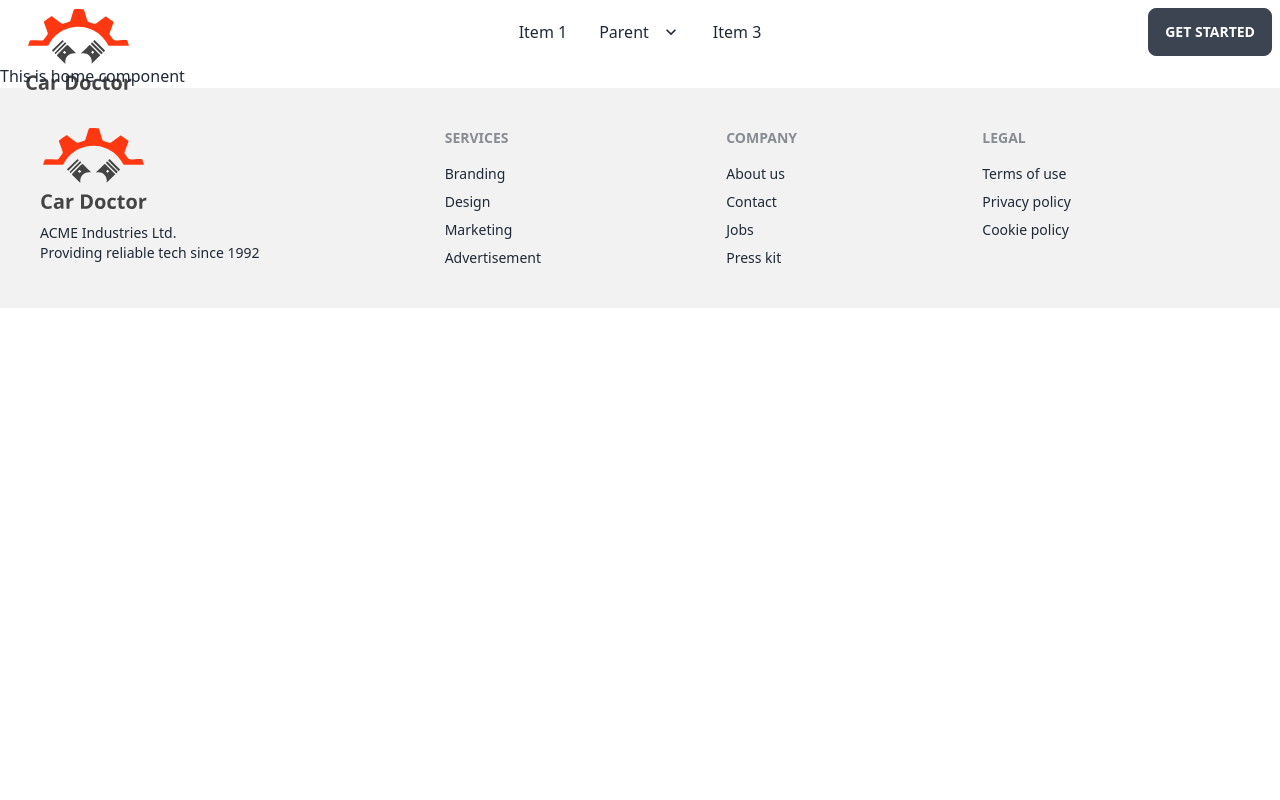
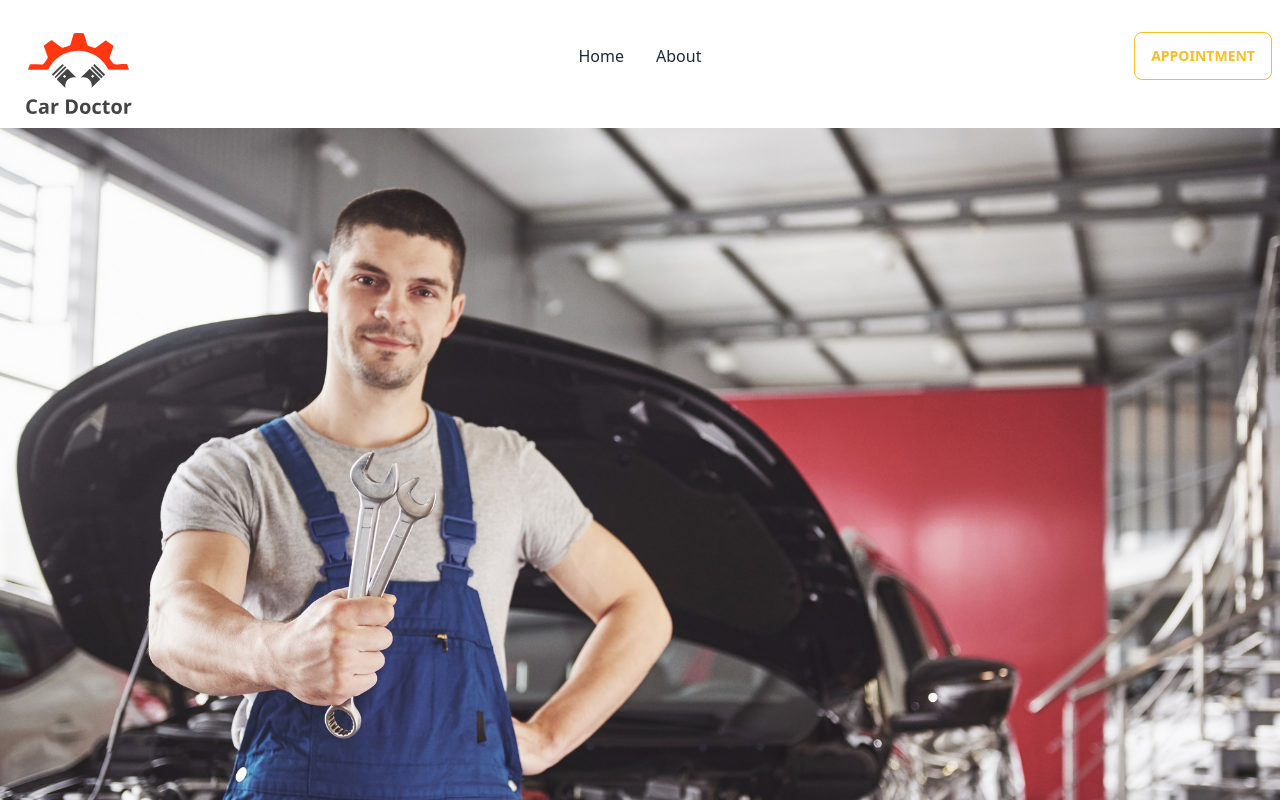
Before and after one commit to Aminul667/car-doctor-client, a React (Vite) app: page / in a window 1280 px wide. Shown: the top 800 px of the page. Built offline with nearby package versions, Linux system fonts and the light colour scheme.

Commit message:
69-3 Style Header and create simple banner

```diff
--- /dev/null
+++ b/src/pages/Home/Banner/Banner.jsx
@@ -0,0 +1,72 @@
+// import React from 'react';
+import img1 from '../../../assets/images/banner/1.jpg';
+import img2 from '../../../assets/images/banner/2.jpg';
+import img3 from '../../../assets/images/banner/3.jpg';
+import img4 from '../../../assets/images/banner/4.jpg';
+import img5 from '../../../assets/images/banner/5.jpg';
+import img6 from '../../../assets/images/banner/6.jpg';
+
+const Banner = () => {
+  return (
+    <div className="carousel w-full">
+      <div id="slide1" className="carousel-item relative w-full">
+        <img
+          src={img1}
+          className="w-full"
+        />
+        <div className="absolute flex justify-end transform -translate-y-1/2 left-5 right-5 bottom-0">
+          <a href="#slide4" className="btn btn-circle mr-5">
+            ❮
+          </a>
+          <a href="#slide2" className="btn btn-circle">
+            ❯
+          </a>
+        </div>
+      </div>
+      <div id="slide2" className="carousel-item relative w-full">
+        <img
+          src={img2}
+          className="w-full"
+        />
+        <div className="absolute flex justify-end transform -translate-y-1/2 left-5 right-5 bottom-0">
+          <a href="#slide1" className="btn btn-circle mr-5">
+            ❮
+          </a>
+          <a href="#slide3" className="btn btn-circle">
+            ❯
+          </a>
+        </div>
+      </div>
+      <div id="slide3" className="carousel-item relative w-full">
+        <img
+          src={img3}
+          className="w-full"
+        />
+        <div className="absolute flex justify-end transform -translate-y-1/2 left-5 right-5 bottom-0">
+          <a href="#slide2" className="btn btn-circle mr-5">
+            ❮
+          </a>
+          <a href="#slide4" className="btn btn-circle">
+            ❯
+          </a>
+        </div>
+      </div>
+      <div id="slide4" className="carousel-item relative w-full">
+        <img
+          src={img4}
+          className="w-full"
+        />
+        <div className="absolute flex justify-end transform -translate-y-1/2 left-5 right-5 bottom-0">
+          <a href="#slide3" className="btn btn-circle mr-5">
+            ❮
+          </a>
+          <a href="#slide1" className="btn btn-circle">
+            ❯
+          </a>
+        </div>
+      </div>
+    </div>
+  );
+};
+
+export default Banner;
--- a/src/pages/Home/Home/Home.jsx
+++ b/src/pages/Home/Home/Home.jsx
@@ -1,8 +1,11 @@
 // import React from 'react';
+
+import Banner from "../Banner/Banner";
 
 const Home = () => {
     return (
         <div>
+            <Banner></Banner>
             <h2>This is home component</h2>
         </div>
     );
--- a/src/pages/Shared/NavBar/NavBar.jsx
+++ b/src/pages/Shared/NavBar/NavBar.jsx
@@ -1,11 +1,21 @@
 // import React from "react";
 
 import { Link } from "react-router-dom";
-import logo from '../../../assets/logo.svg';
+import logo from "../../../assets/logo.svg";
 
 const NavBar = () => {
+  const navItems = (
+    <>
+      <li>
+        <Link to="/">Home</Link>
+      </li>
+      <li>
+        <Link to="/about">About</Link>
+      </li>
+    </>
+  );
   return (
-    <div className="navbar bg-base-100">
+    <div className="navbar bg-base-100 h-28 mb-4">
       <div className="navbar-start">
         <div className="dropdown">
           <label tabIndex={0} className="btn btn-ghost lg:hidden">
@@ -28,74 +38,20 @@ const NavBar = () => {
             tabIndex={0}
             className="menu menu-compact dropdown-content mt-3 p-2 shadow bg-base-100 rounded-box w-52"
           >
-            <li>
-              <a>Item 1</a>
-            </li>
-            <li tabIndex={0}>
-              <a className="justify-between">
-                Parent
-                <svg
-                  className="fill-current"
-                  xmlns="http://www.w3.org/2000/svg"
-                  width="24"
-                  height="24"
-                  viewBox="0 0 24 24"
-                >
-                  <path d="M8.59,16.58L13.17,12L8.59,7.41L10,6L16,12L10,18L8.59,16.58Z" />
-                </svg>
-              </a>
-              <ul className="p-2">
-                <li>
-                  <a>Submenu 1</a>
-                </li>
-                <li>
-                  <a>Submenu 2</a>
-                </li>
-              </ul>
-            </li>
-            <li>
-              <a>Item 3</a>
-            </li>
+            {navItems}
           </ul>
         </div>
         <Link to="/" className="btn btn-ghost normal-case text-xl">
-            <img src={logo} alt="" />
+          <img src={logo} alt="" />
         </Link>
       </div>
       <div className="navbar-center hidden lg:flex">
         <ul className="menu menu-horizontal px-1">
-          <li>
-            <a>Item 1</a>
-          </li>
-          <li tabIndex={0}>
-            <a>
-              Parent
-              <svg
-                className="fill-current"
-                xmlns="http://www.w3.org/2000/svg"
-                width="20"
-                height="20"
-                viewBox="0 0 24 24"
-              >
-                <path d="M7.41,8.58L12,13.17L16.59,8.58L18,10L12,16L6,10L7.41,8.58Z" />
-              </svg>
-            </a>
-            <ul className="p-2">
-              <li>
-                <a>Submenu 1</a>
-              </li>
-              <li>
-                <a>Submenu 2</a>
-              </li>
-            </ul>
-          </li>
-          <li>
-            <a>Item 3</a>
-          </li>
+            {navItems}
         </ul>
       </div>
       <div className="navbar-end">
-        <a className="btn">Get started</a>
+      <button className="btn btn-outline btn-warning">Appointment</button>
       </div>
     </div>
   );
```
